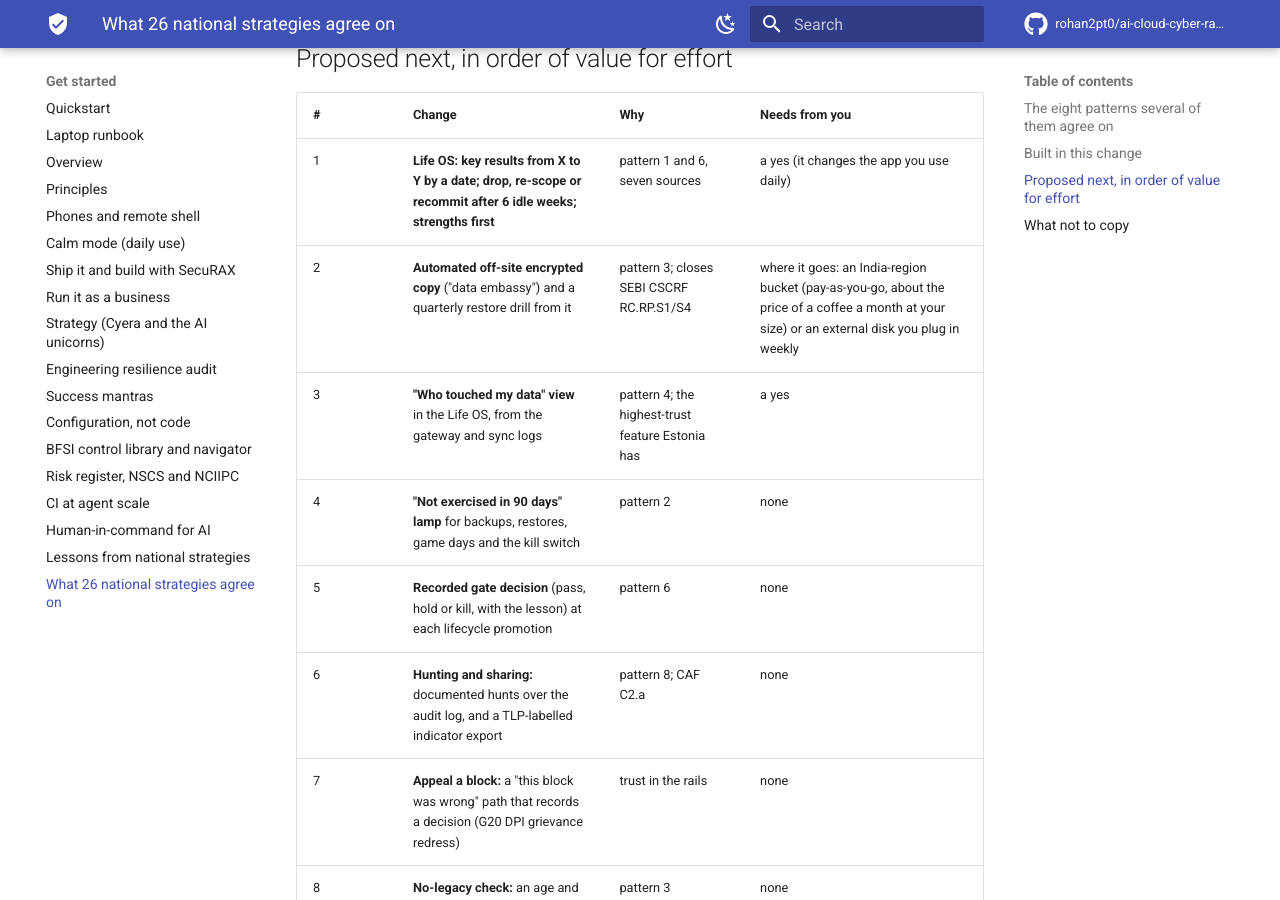
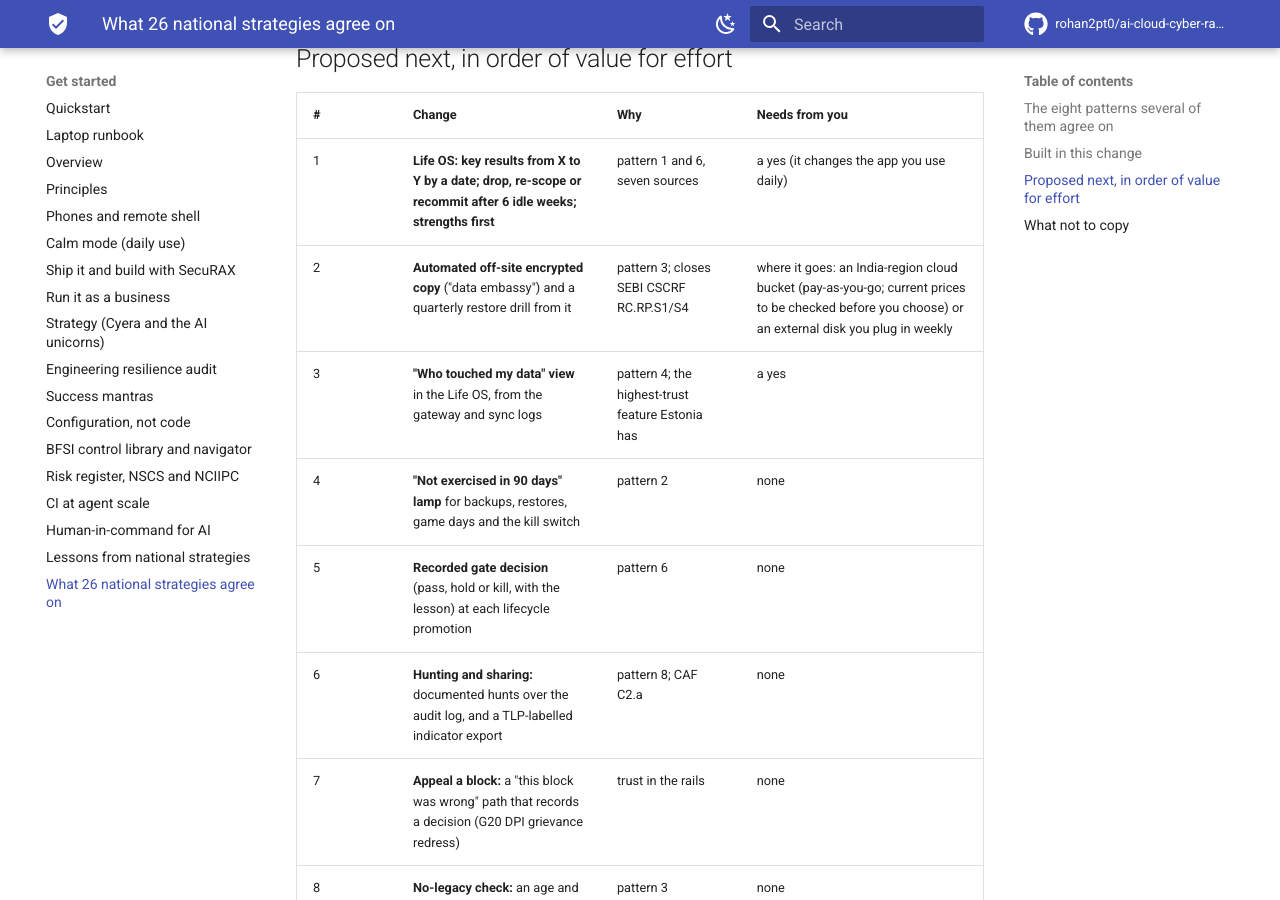
Before and after one commit to rohan2pt0/ai-cloud-cyber-range, an MkDocs documentation site: the page built from docs/securax/71-WHAT-26-NATIONAL-STRATEGIES-AGREE-ON.md, in a window 1280 px wide and 900 px high, scrolled down 2704 px. Built offline with MkDocs 1.6.1 and Material for MkDocs 9.7.7, drawn with Linux system fonts in a browser that asks for light colours; comment, search, counter and statistics services are not loaded.

Commit message:
doc 71: no price claim for off-site storage until current prices are checked
Co-Authored-By: Claude Opus 5.5 <noreply@anthropic.com>
Claude-Session: https://claude.ai/code/session_015FTfQKpAm1o6wRDjK4XHBQ

```diff
--- a/docs/securax/71-WHAT-26-NATIONAL-STRATEGIES-AGREE-ON.md
+++ b/docs/securax/71-WHAT-26-NATIONAL-STRATEGIES-AGREE-ON.md
@@ -61,7 +61,7 @@ Politics, national budgets, and region- or country-specific policy are left out.
 | # | Change | Why | Needs from you |
 |---|---|---|---|
 | 1 | **Life OS: key results from X to Y by a date; drop, re-scope or recommit after 6 idle weeks; strengths first** | pattern 1 and 6, seven sources | a yes (it changes the app you use daily) |
-| 2 | **Automated off-site encrypted copy** ("data embassy") and a quarterly restore drill from it | pattern 3; closes SEBI CSCRF RC.RP.S1/S4 | where it goes: an India-region bucket (pay-as-you-go, about the price of a coffee a month at your size) or an external disk you plug in weekly |
+| 2 | **Automated off-site encrypted copy** ("data embassy") and a quarterly restore drill from it | pattern 3; closes SEBI CSCRF RC.RP.S1/S4 | where it goes: an India-region cloud bucket (pay-as-you-go; current prices to be checked before you choose) or an external disk you plug in weekly |
 | 3 | **"Who touched my data" view** in the Life OS, from the gateway and sync logs | pattern 4; the highest-trust feature Estonia has | a yes |
 | 4 | **"Not exercised in 90 days" lamp** for backups, restores, game days and the kill switch | pattern 2 | none |
 | 5 | **Recorded gate decision** (pass, hold or kill, with the lesson) at each lifecycle promotion | pattern 6 | none |
```
